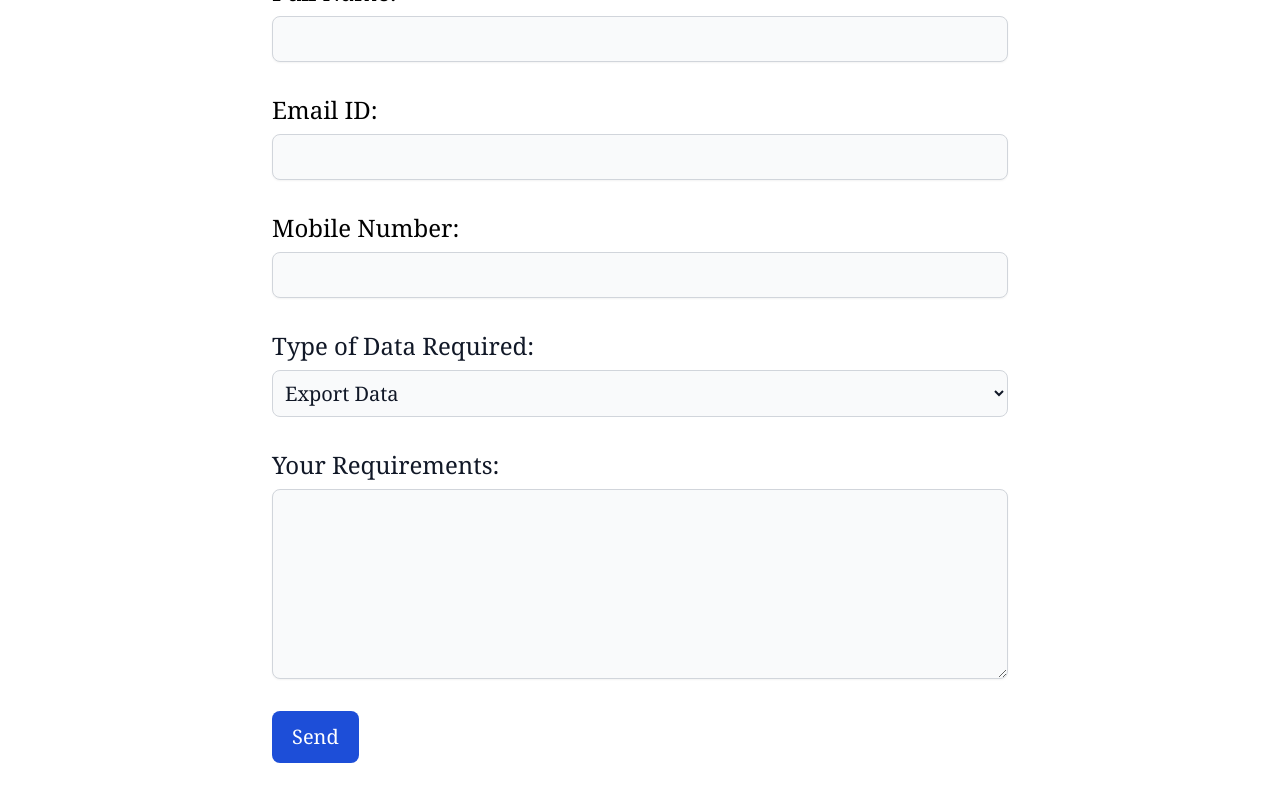
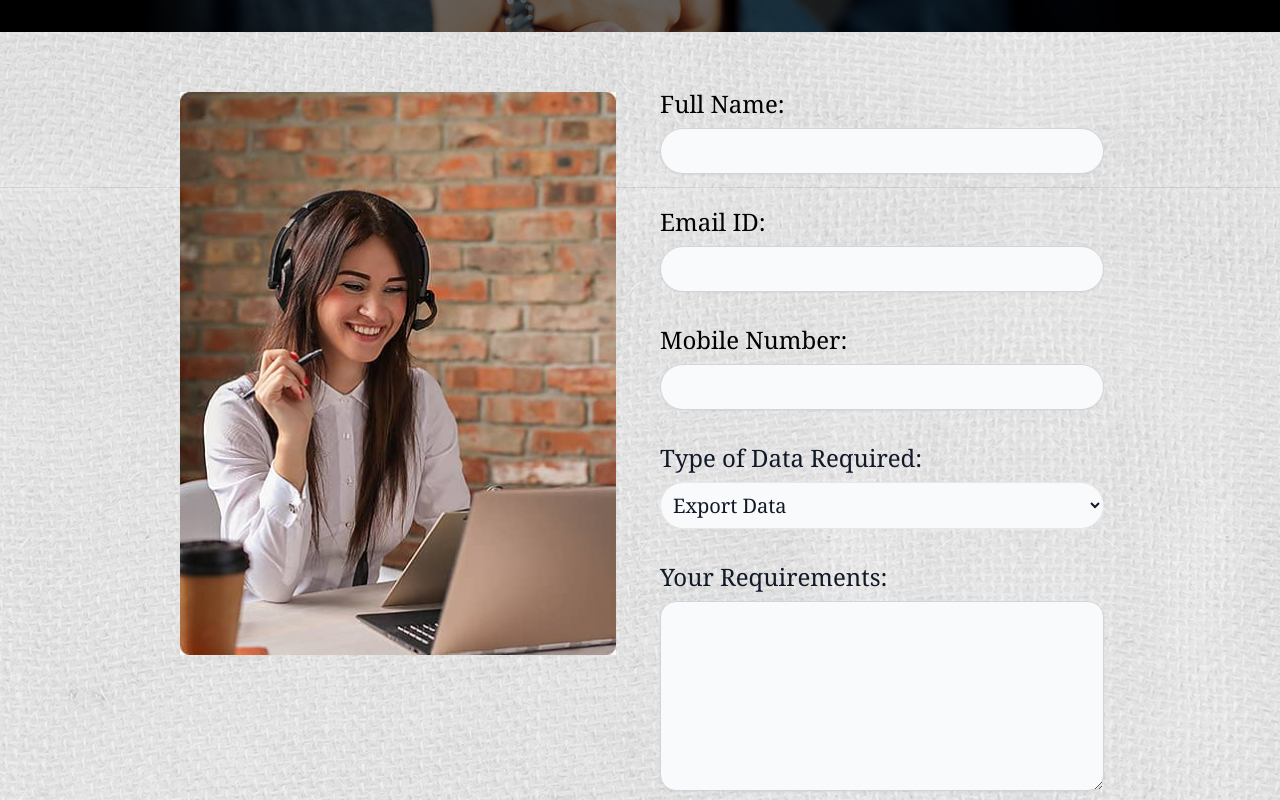
Before and after one commit to mishraroushan/dumpingdata, a Next.js app: page /contact in a window 1280 px wide. Shown: the part 240-1040 px from the top of the page. Built offline with nearby package versions, Linux system fonts and the light colour scheme.

Commit message:
Update page.js

```diff
--- a/app/contact/page.js
+++ b/app/contact/page.js
@@ -1,30 +1,37 @@
-'use client'
+"use client";
 import Script from "next/script";
 export default function Contact() {
-  const sendEmail = ()=>{
+  const sendEmail = () => {
     Email.send({
       SecureToken: "5d224578-40b1-4af7-a351-a4415bced795",
-                To: 'dumping.data123@gmail.com',
+      To: "dumping.data123@gmail.com",
       From: "dumping.data123@gmail.com",
       Subject: "This is the subject",
-                Body: "Name: " + document.getElementById("name").value
-                    + "<br> Email: " + document.getElementById("email").value
-                    + "<br> Phone no: " + document.getElementById("tel").value
-                    + "<br> Data Type: " + document.getElementById("data-type").value
-                    + "<br> Message: " + document.getElementById("message").value
-    }).then(
-      message => alert("Message Send Succesfully")
-  )
-
-  }
+      Body:
+        "Name: " +
+        document.getElementById("name").value +
+        "<br> Email: " +
+        document.getElementById("email").value +
+        "<br> Phone no: " +
+        document.getElementById("tel").value +
+        "<br> Data Type: " +
+        document.getElementById("data-type").value +
+        "<br> Message: " +
+        document.getElementById("message").value,
+    }).then((message) => alert("Message Send Succesfully"));
+  };
   return (
     <div>
-      <p className="font-serif text-black bg-orange-400 p-5 text-center text-xl sm:text2xl md:text-3xl lg:text-4xl xl:text-5xl ">
+      <p className="font-serif text-white p-5 text-center text-xl sm:text2xl md:text-3xl lg:text-4xl xl:text-5xl bg-cover md:py-20 "style={{ backgroundImage: 'url("contact-us.jpg")',}}>
         Contact Us
       </p>
-      <div className="bg-white">
-        <div className="py-8 lg:py-16 px-4 mx-auto max-w-screen-md">
-        <Script src='https://smtpjs.com/v3/smtp.js'/>
+      <div className="grid grid-cols-1 sm:grid-cols-1 md:grid-cols-2 md:px-20 xl:px-40 py-10 gap-2 " style={{ backgroundImage: 'url("contact-bg.jpg")' }}>
+        <div className="relative">
+          <img src="contact.jpg" className="w-full p-5 " />
+        </div>
+        <div className=" relative">
+          <div className="p-4 mx-auto max-w-screen-sm">
+            <Script src="https://smtpjs.com/v3/smtp.js" />
             <form onSubmit={sendEmail} className="space-y-8">
               <div>
                 <label
@@ -36,7 +43,7 @@ export default function Contact() {
                 <input
                   type="text"
                   id="name"
-                className="shadow-sm bg-gray-50 border border-gray-300 text-gray-900 text-xs sm:text-sm md:text-md lg:text-lg xl:text-xl rounded-lg  block w-full p-2 "
+                  className="shadow-sm bg-gray-50 border border-gray-300 text-gray-900 text-xs sm:text-sm md:text-md lg:text-lg xl:text-xl rounded-full  block w-full p-2 "
                   placeholder=""
                   required="required"
                 />
@@ -51,7 +58,7 @@ export default function Contact() {
                 <input
                   type="email"
                   id="email"
-                className="shadow-sm bg-gray-50 border border-gray-300 text-gray-900 text-xs sm:text-sm md:text-md lg:text-lg xl:text-xl rounded-lg block w-full p-2 "
+                  className="shadow-sm bg-gray-50 border border-gray-300 text-gray-900 text-xs sm:text-sm md:text-md lg:text-lg xl:text-xl rounded-full block w-full p-2 "
                   placeholder=""
                   required="required"
                 />
@@ -66,7 +73,7 @@ export default function Contact() {
                 <input
                   type="tel"
                   id="tel"
-                className="shadow-sm bg-gray-50 border border-gray-300 text-gray-900 text-xs sm:text-sm md:text-md lg:text-lg xl:text-xl rounded-lg block w-full p-2 "
+                  className="shadow-sm bg-gray-50 border border-gray-300 text-gray-900 text-xs sm:text-sm md:text-md lg:text-lg xl:text-xl rounded-full block w-full p-2 "
                   placeholder=""
                   required="required"
                 />
@@ -80,7 +87,7 @@ export default function Contact() {
                 </label>
                 <select
                   id="data-type"
-                className="bg-gray-50 border border-gray-300 font-serif text-gray-900 text-xs sm:text-sm md:text-md lg:text-lg xl:text-xl rounded-lg block w-full p-2"
+                  className="bg-gray-50 border border-gray-200 font-serif text-gray-900 text-xs sm:text-sm md:text-md lg:text-lg xl:text-xl rounded-full block w-full p-2"
                 >
                   <option value="">Export Data</option>
                   <option value="IM">Import Data</option>
@@ -88,7 +95,7 @@ export default function Contact() {
                 </select>
               </div>
 
-            <div className="sm:col-span-2">
+              <div className="sm:col-span-2 rounded-full">
                 <label
                   htmlFor="message"
                   className="block mb-2 text-sm sm:text-md md:text-lg lg:text-xl xl:text-2xl font-serif text-gray-900"
@@ -98,25 +105,28 @@ export default function Contact() {
                 <textarea
                   id="message"
                   rows={6}
-                className="block p-2.5 w-full text-xs sm:text-sm md:text-md lg:text-lg xl:text-xl font-serif text-gray-900 bg-gray-50 rounded-lg shadow-sm border border-gray-300"
+                  className="block p-2.5 w-full text-xs sm:text-sm md:text-md lg:text-lg xl:text-xl font-serif text-gray-900 bg-gray-50 rounded-2xl shadow-sm border border-gray-300"
                   placeholder=""
                   defaultValue={""}
                 />
               </div>
               <button
                 type="submit"
-              className="py-3 px-5   text-xs sm:text-sm md:text-md lg:text-lg xl:text-xl font-serif text-center text-white rounded-lg bg-blue-700 sm:w-fit hover:bg-blue-900 focus:ring-4 focus:outline-none focus:ring-blue-300 "
+                className="py-3 px-5   text-xs sm:text-sm md:text-md lg:text-lg xl:text-xl font-serif text-center text-white rounded-full bg-blue-700 w-full  hover:bg-blue-900 focus:ring-4 focus:outline-none focus:ring-blue-300 "
               >
-              Send
+                Send Message
               </button>
             </form>
           </div>
         </div>
-      <p className="text-black  text-xl sm:text-2xl md:text-3xl lg:text-4xl xl:text-5xl  font-serif text-center bg-orange-500 p-5">Location</p>
-      <div className="relative w-full h-96" >
+      </div>
+      <p className="text-black  text-xl sm:text-2xl md:text-3xl lg:text-4xl xl:text-5xl  font-serif text-center bg-orange-500 p-5">
+        Location
+      </p>
+      <div className="relative w-full h-96">
         <iframe
           className="absolute top-0  w-full h-full"
-          src="https://www.google.com/maps/embed?pb=!1m18!1m12!1m3!1d7547.505143795806!2d72.82518445000001!3d18.942343!2m3!1f0!2f0!3f0!3m2!1i1024!2i768!4f13.1!3m3!1m2!1s0x3be7d1de283029ed%3A0x5da3ab75b442c9b!2sMarine%20Lines%2C%20Mumbai%2C%20Maharashtra!5e0!3m2!1sen!2sin!4v1694449042149!5m2!1sen!2sin"
+          src="https://www.google.com/maps/embed?pb=!1m18!1m12!1m3!1d3773.4571395277094!2d72.8178633!3d18.955408099999996!2m3!1f0!2f0!3f0!3m2!1i1024!2i768!4f13.1!3m3!1m2!1s0x3be7ce1049460d93%3A0x1ecff0e4f91d902d!2sPlatinum%20Arcade%2C%20Jagannath%20Shankar%20Seth%20Rd%2C%20Charni%20Road%20East%2C%20Opera%20House%2C%20Girgaon%2C%20Mumbai%2C%20Maharashtra%20400004!5e0!3m2!1sen!2sin!4v1696233211667!5m2!1sen!2sin"
           style={{ border: 0 }}
           tabIndex={0}
         />
```
Lines whose indentation alone changed are shown as unchanged.
